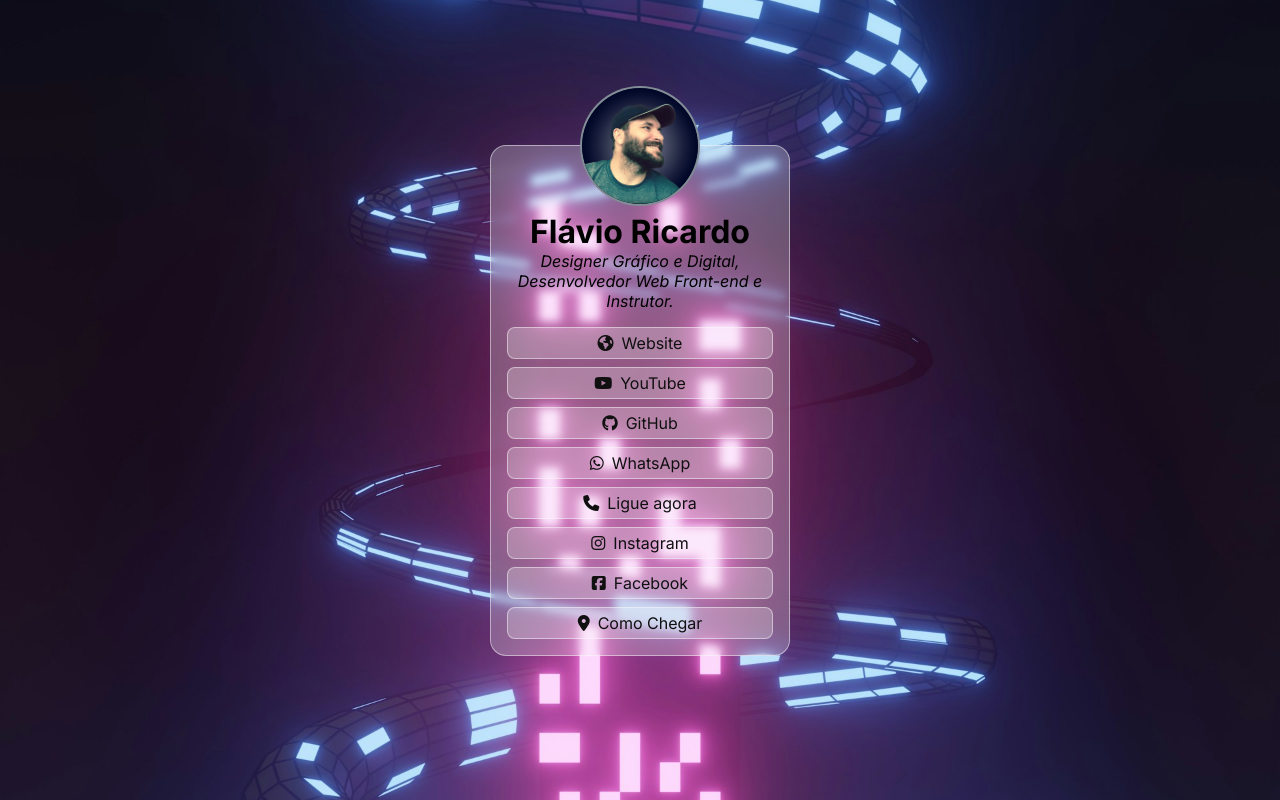
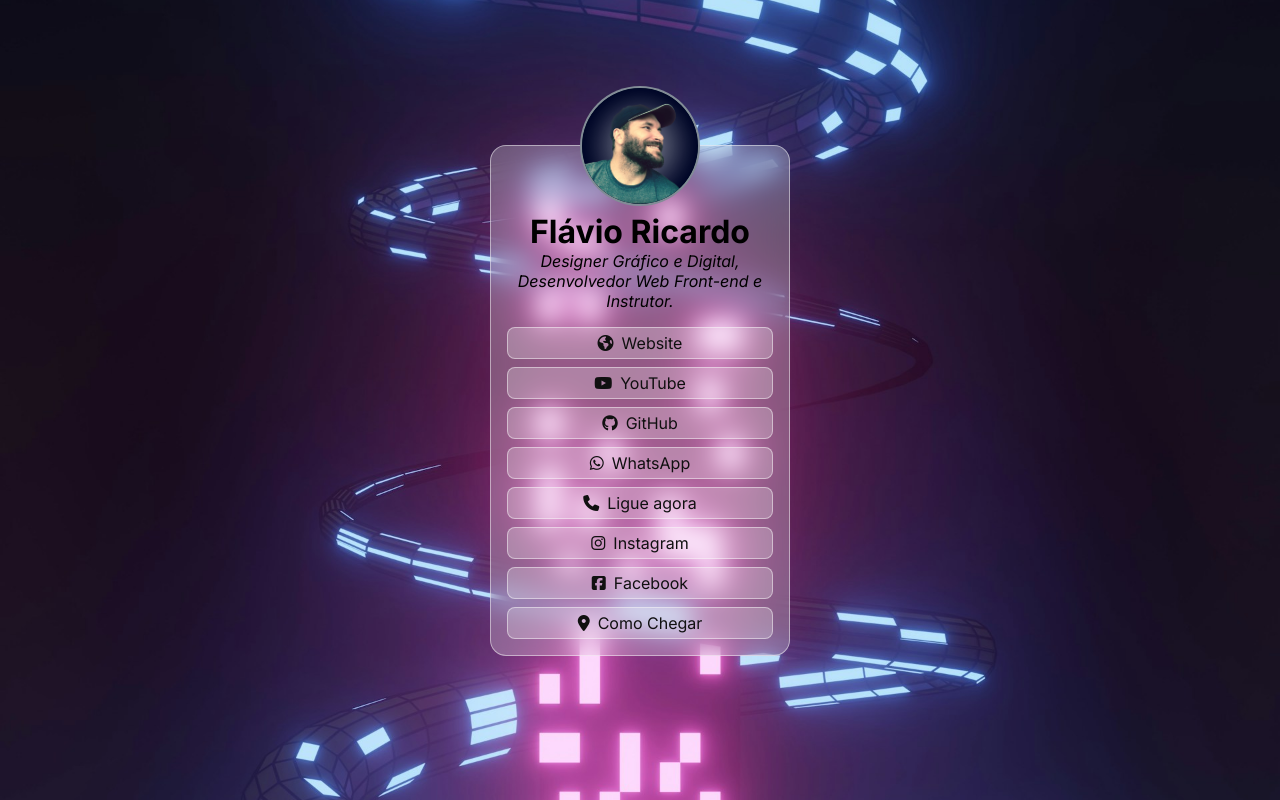
Before and after one commit to fhricardo/biolink, a plain HTML site: page index.html in a window 1280 px wide. Drawn offline with Linux system fonts and the light colour scheme.

Commit message:
Ajuste do Backdrop Filter Blur

```diff
--- a/css/style.css
+++ b/css/style.css
@@ -24,7 +24,7 @@ main {
     width: 300px;
     min-height: 400px;
     background-color: #fafafa40;
-    backdrop-filter: blur(4px);
+    backdrop-filter: blur(12px);
     border: 1px solid #fafafa80;
     border-radius: 16px;
     padding: 66px 16px 16px 16px;
```
